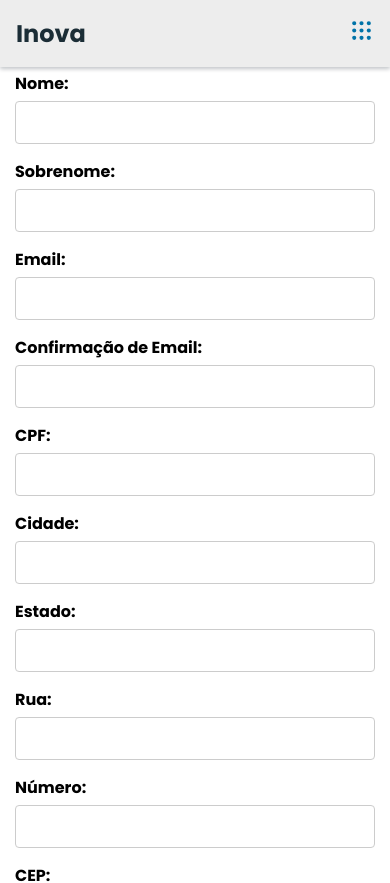
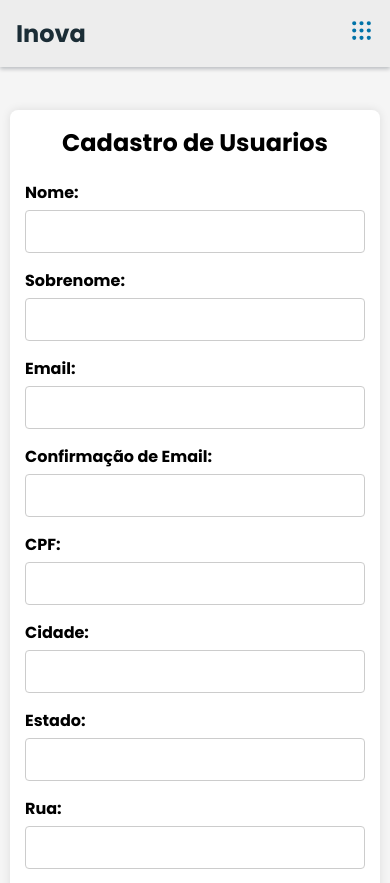
Before and after one commit to DevJofre/inova-react, a React (Create React App) app: page /cadastro in a window 390 px wide. Shown: the top 883 px of the page. Built offline with nearby package versions, Linux system fonts and the light colour scheme.

Commit message:
responsividade a pagina de cadastro add

```diff
--- a/src/Components/Cadastro/Cadastro.jsx
+++ b/src/Components/Cadastro/Cadastro.jsx
@@ -22,11 +22,11 @@ const Cadastro = () => {
       return;
     }
 
-    // Adicione a lógica de cadastro de usuário aqui
+
     const auth = getAuth();
     createUserWithEmailAndPassword(auth, email, password)
       .then((userCredential) => {
-        // Usuário cadastrado com sucesso
+
         console.log('User signed up:', userCredential.user);
       })
       .catch((error) => {
--- a/src/Components/Cadastro/cadastro.css
+++ b/src/Components/Cadastro/cadastro.css
@@ -3,36 +3,43 @@
   flex-direction: column;
   justify-content: center;
   align-items: center;
-  height: 100vh;
   background-color: #f5f5f5;
+  padding: 20px;
 }
-.signup-container .signup-form {
+@media (max-width: 768px) {
+  .signup-container {
+    padding: 10px;
+  }
+}
+
+.signup-form {
   background-color: white;
   padding: 20px;
   border-radius: 8px;
   box-shadow: 0px 0px 10px rgba(0, 0, 0, 0.1);
-  width: 400px;
-  margin-top: 250px;
+  width: 100%;
+  max-width: 400px;
+  margin-top: 100px;
 }
-.signup-container .signup-form h2 {
+.signup-form h2 {
   text-align: center;
   margin-bottom: 20px;
 }
-.signup-container .signup-form .form-group {
+.signup-form .form-group {
   margin-bottom: 15px;
 }
-.signup-container .signup-form .form-group label {
+.signup-form .form-group label {
   display: block;
   margin-bottom: 5px;
   font-weight: bold;
 }
-.signup-container .signup-form .form-group input {
+.signup-form .form-group input {
   width: 100%;
   padding: 8px;
   border: 1px solid #ccc;
   border-radius: 4px;
 }
-.signup-container .signup-form button[type=submit] {
+.signup-form button[type=submit] {
   width: 100%;
   padding: 10px;
   background-color: #007bff;
@@ -41,6 +48,13 @@
   border-radius: 4px;
   cursor: pointer;
 }
-.signup-container .signup-form button[type=submit]:hover {
+.signup-form button[type=submit]:hover {
   background-color: #0056b3;
+}
+@media (max-width: 768px) {
+  .signup-form {
+    padding: 15px;
+    width: 100%;
+    max-width: none;
+  }
 }/*# sourceMappingURL=cadastro.css.map */
--- a/src/Components/Cadastro/cadastro.scss
+++ b/src/Components/Cadastro/cadastro.scss
@@ -3,16 +3,22 @@
   flex-direction: column;
   justify-content: center;
   align-items: center;
-    height: 100vh;
   background-color: #f5f5f5;
+  padding: 20px;
+
+  @media (max-width: 768px) {
+    padding: 10px;
+  }
+}
 
 .signup-form {
   background-color: white;
   padding: 20px;
   border-radius: 8px;
   box-shadow: 0px 0px 10px rgba(0, 0, 0, 0.1);
-      width: 400px;
-      margin-top: 250px;
+  width: 100%;
+  max-width: 400px;
+  margin-top: 100px;
 
   h2 {
     text-align: center;
@@ -49,5 +55,10 @@
       background-color: #0056b3;
     }
   }
+
+  @media (max-width: 768px) {
+    padding: 15px;
+    width: 100%;
+    max-width: none;
   }
 }
--- a/src/Components/Login/Login.jsx
+++ b/src/Components/Login/Login.jsx
@@ -1,7 +1,7 @@
 import React, { useState } from 'react';
 import './login.scss';
 import { getAuth, signInWithPopup, GoogleAuthProvider } from 'firebase/auth';
-import { FcGoogle } from 'react-icons/fc'; // Ícone do Google
+import { FcGoogle } from 'react-icons/fc';
 
 const Login = () => {
   const [email, setEmail] = useState('');
@@ -9,7 +9,7 @@ const Login = () => {
 
   const handleSubmit = (event) => {
     event.preventDefault();
-    // Adicione a lógica de autenticação aqui
+
     console.log('Email:', email);
     console.log('Password:', password);
   };
@@ -20,7 +20,7 @@ const Login = () => {
 
     signInWithPopup(auth, provider)
       .then((result) => {
-        // Usuário autenticado com sucesso
+
         console.log('Google Sign-In successful:', result.user);
       })
       .catch((error) => {
```
Also changed, not shown: 1 other file (tests, documents, lock files or other folders). Lines whose indentation alone changed are shown as unchanged.
